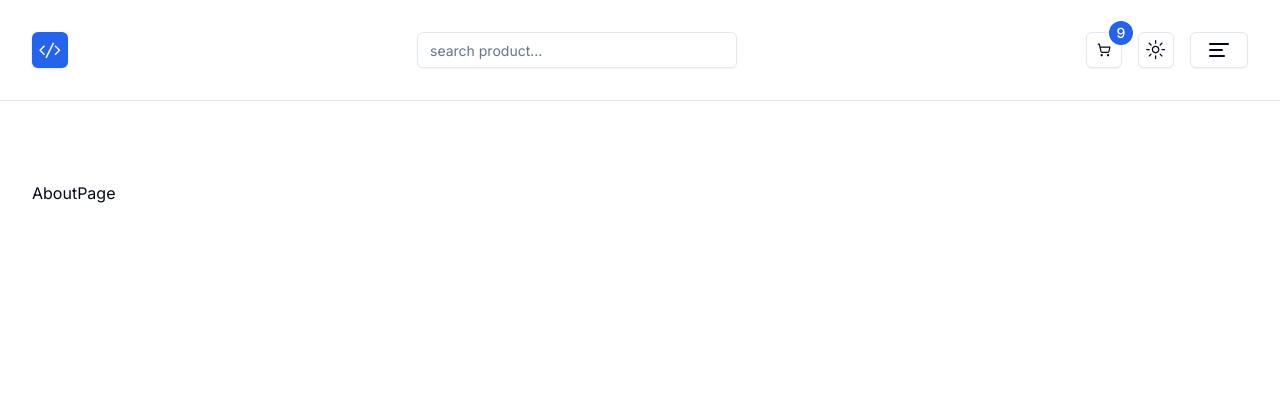
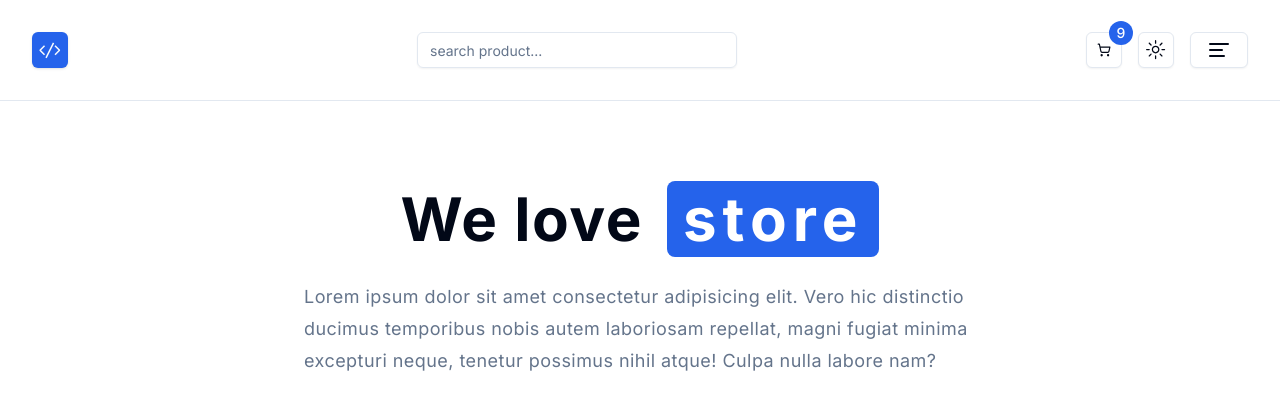
Before and after one commit to Kassim95/Next.js-Store, a Next.js app: page /about in a window 1280 px wide. Shown: the top 410 px of the page. Built offline with nearby package versions, Linux system fonts and the light colour scheme.

Commit message:
Adding loading featured products using Suspense from react

```diff
--- a/app/about/page.tsx
+++ b/app/about/page.tsx
@@ -1,5 +1,20 @@
 const AboutPage = () => {
-  return <div>AboutPage</div>;
+  return (
+    <section>
+      <h1 className="flex flex-wrap gap-2 sm:gap-x-6 items-center justify-center text-4xl font-bold leading-none tracking-wide sm:text-6xl">
+        We love
+        <span className="bg-primary py-2 px-4 rounded-lg tracking-widest text-white">
+          store
+        </span>
+      </h1>
+      <p className="mt-6 text-lg tracking-wide leading-8 max-w-2xl mx-auto text-muted-foreground">
+        Lorem ipsum dolor sit amet consectetur adipisicing elit. Vero hic
+        distinctio ducimus temporibus nobis autem laboriosam repellat, magni
+        fugiat minima excepturi neque, tenetur possimus nihil atque! Culpa nulla
+        labore nam?
+      </p>
+    </section>
+  );
 };
 
 export default AboutPage;
--- a/app/page.tsx
+++ b/app/page.tsx
@@ -1,12 +1,16 @@
 import { Button } from "@/components/ui/button";
 import Hero from "@/components/home/Hero";
 import FeaturedProducts from "@/components/home/FeaturedProducts";
+import { Suspense } from "react";
+import LoadingContainer from "@/components/global/LoadingContainer";
 
 const HomePage = () => {
   return (
     <>
       <Hero />
-      <FeaturedProducts />
+      <Suspense fallback={<LoadingContainer />}>
+        <FeaturedProducts />
+      </Suspense>
     </>
   );
 };
--- a/components/global/LoadingContainer.tsx
+++ b/components/global/LoadingContainer.tsx
@@ -1,5 +1,27 @@
+import { Card, CardContent } from "../ui/card";
+import { Skeleton } from "../ui/skeleton";
+
 const LoadingContainer = () => {
-  return <div>LoadingContainer</div>;
+  return (
+    <div className="pt-12 grid gap-4 md:grid-cols-2 lg:grid-cols-3">
+      <LoadingProduct />
+      <LoadingProduct />
+      <LoadingProduct />
+      <LoadingProduct />
+    </div>
+  );
+};
+
+const LoadingProduct = () => {
+  return (
+    <Card>
+      <CardContent className="p-4">
+        <Skeleton className="h-48 w-full" />
+        <Skeleton className="h-4 w-3/4 mt-4" />
+        <Skeleton className="h-4 w-1/2 mt-4" />
+      </CardContent>
+    </Card>
+  );
 };
 
 export default LoadingContainer;
```
